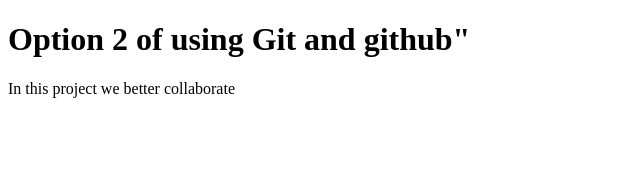
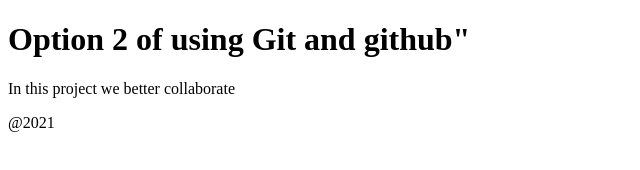
Before and after one commit to Mbote-Joseph/Option-2-Git-and-Github, a plain HTML site: page index.html in a window 1280 px wide. Shown: the full height of the page, 0-640 px from the left. Drawn offline with Linux system fonts and the light colour scheme.

Commit message:
adding footer

```diff
--- a/index.html
+++ b/index.html
@@ -9,5 +9,8 @@
   <body>
     <h1>Option 2 of using Git and github"</h1>
     <p>In this project we better collaborate<p>
+    <footer>
+      @2021
+    </footer>
   </body>
 </html>
```
